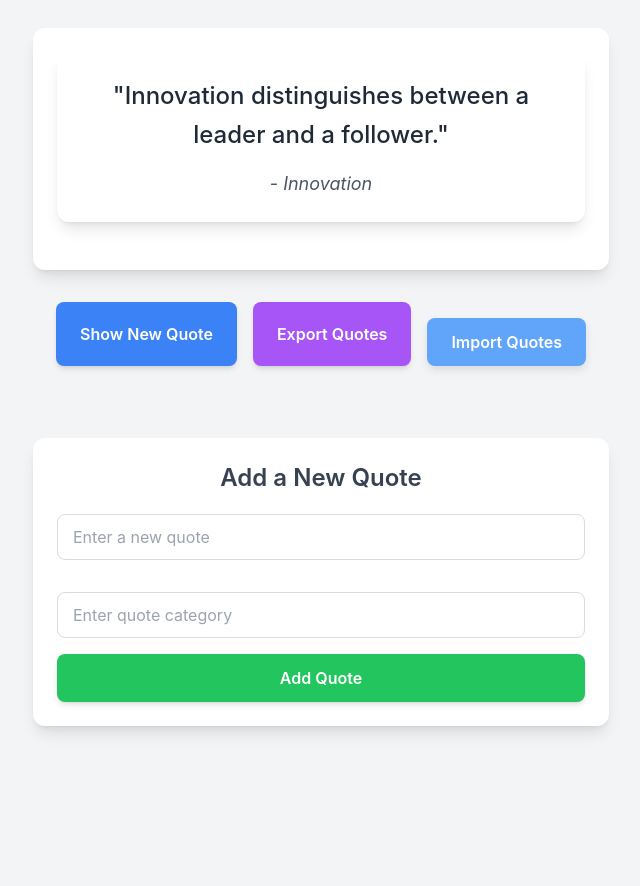
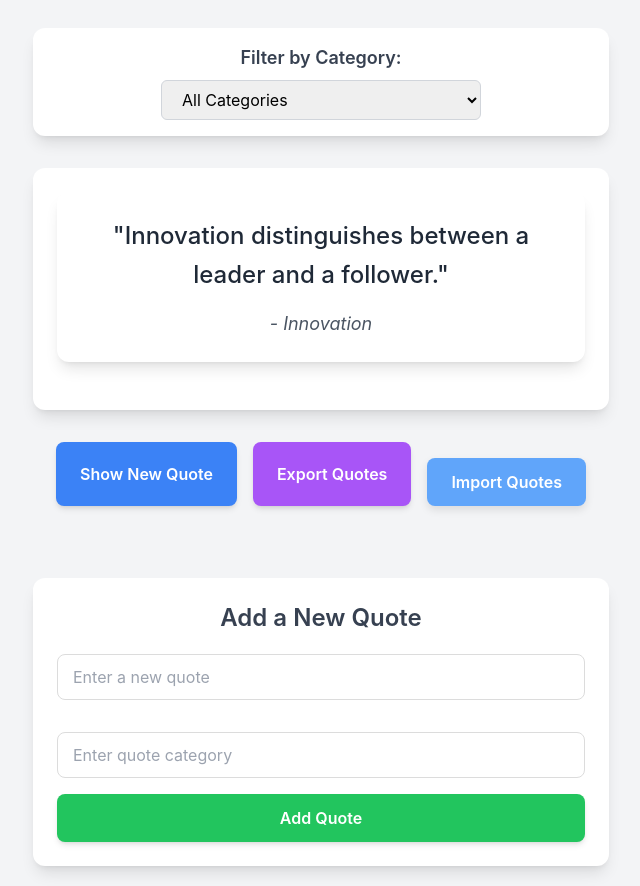
Before and after one commit to Icequeshe/alx_fe_javascript, a plain HTML site: page dom-manipulation/index.html in a window 1280 px wide. Shown: the part 64-950 px from the top of the page, without its empty margins (319-959 px from the left). Before the commit the page ends 810 px from the top, so only its background shows below. Drawn offline with nearby package versions, Linux system fonts and the light colour scheme.

Commit message:
Implement dynamic content filtering system with web storage and JSON handling

```diff
--- a/dom-manipulation/index.html
+++ b/dom-manipulation/index.html
@@ -56,7 +56,7 @@
             font-style: italic;
         }
         /* Styles for input fields and buttons */
-        input[type="text"] {
+        input[type="text"], select {
             border: 1px solid #dcdcdc;
             padding: 10px 15px;
             border-radius: 8px;
@@ -66,7 +66,7 @@
             width: 100%;
             box-sizing: border-box;
         }
-        input[type="text"]:focus {
+        input[type="text"]:focus, select:focus {
             outline: none;
             border-color: #3498db;
             box-shadow: 0 0 0 2px rgba(52, 152, 219, 0.2);
@@ -131,6 +131,15 @@
 <body class="flex flex-col items-center p-5 bg-gray-100 min-h-screen">
     <h1 class="text-4xl font-bold text-gray-800 mb-8">Dynamic Quote Generator</h1>
 
+    <!-- Category Filter Section -->
+    <div class="w-full max-w-xl p-4 bg-white rounded-xl shadow-lg mb-8 flex flex-col items-center">
+        <label for="categoryFilter" class="text-lg font-semibold text-gray-700 mb-2">Filter by Category:</label>
+        <select id="categoryFilter" onchange="filterQuotes()" class="w-full max-w-xs px-4 py-2 border border-gray-300 rounded-md focus:ring-blue-500 focus:border-blue-500 transition-all duration-200">
+            <option value="all">All Categories</option>
+            <!-- Categories will be dynamically populated here by JavaScript -->
+        </select>
+    </div>
+
     <!-- Quote Display Section -->
     <div id="quoteDisplay" class="flex flex-col items-center justify-center w-full max-w-xl p-6 bg-white rounded-xl shadow-lg mb-8 min-h-[120px]">
         <!-- Dynamic content will be inserted here by JavaScript -->
--- a/dom-manipulation/script.js
+++ b/dom-manipulation/script.js
@@ -17,6 +17,10 @@ const newQuoteButton = document.getElementById('newQuote');
 // Get input fields for adding new quotes.
 const newQuoteTextInput = document.getElementById('newQuoteText');
 const newQuoteCategoryInput = document.getElementById('newQuoteCategory');
+// Get the category filter dropdown.
+const categoryFilter = document.getElementById('categoryFilter');
+
+// --- Web Storage Functions ---
 
 /**
  * Loads quotes from local storage. If no quotes are found,
@@ -83,8 +87,36 @@ function loadLastViewedQuoteIndex() {
 }
 
 /**
+ * Saves the last selected category filter to local storage.
+ * @param {string} category - The category string to save.
+ */
+function saveLastSelectedCategory(category) {
+    try {
+        localStorage.setItem('lastSelectedCategory', category);
+    } catch (e) {
+        console.error("Error saving last selected category to local storage:", e);
+    }
+}
+
+/**
+ * Retrieves the last selected category filter from local storage.
+ * @returns {string|null} The last selected category, or null if not found.
+ */
+function loadLastSelectedCategory() {
+    try {
+        return localStorage.getItem('lastSelectedCategory');
+    } catch (e) {
+        console.error("Error loading last selected category from local storage:", e);
+        return null;
+    }
+}
+
+// --- DOM Manipulation and Logic Functions ---
+
+/**
  * Displays a random quote from the 'quotes' array in the 'quoteDisplay' element.
- * If the quotes array is empty, it displays a message indicating no quotes are available.
+ * It considers the currently selected category filter.
+ * If the filtered quotes array is empty, it displays a message indicating no quotes are available.
  * It also saves the index of the displayed quote to session storage.
  *
  * This function demonstrates:
@@ -98,10 +130,20 @@ function showRandomQuote() {
     // Clear any existing content in the quote display area to avoid multiple quotes piling up.
     quoteDisplay.innerHTML = '';
 
-    // Check if there are any quotes available.
-    if (quotes.length === 0) {
+    const selectedCategory = categoryFilter.value;
+    let quotesToDisplay = [];
+
+    // Filter quotes based on the selected category
+    if (selectedCategory === 'all') {
+        quotesToDisplay = quotes;
+    } else {
+        quotesToDisplay = quotes.filter(quote => quote.category === selectedCategory);
+    }
+
+    // Check if there are any quotes available after filtering.
+    if (quotesToDisplay.length === 0) {
         const noQuotesMessage = document.createElement('p');
-        noQuotesMessage.textContent = "No quotes available. Add some quotes or import from a file!";
+        noQuotesMessage.textContent = "No quotes available for this category. Try a different filter or add new quotes!";
         noQuotesMessage.classList.add('text-gray-500', 'italic', 'text-lg', 'text-center');
         quoteDisplay.appendChild(noQuotesMessage);
         saveLastViewedQuoteIndex(-1); // Indicate no quote viewed
@@ -109,19 +151,38 @@ function showRandomQuote() {
     }
 
     let randomIndex;
-    // Try to load the last viewed quote index from session storage
-    const lastIndex = loadLastViewedQuoteIndex();
-
-    // If there's a last viewed index and it's valid, display that quote
-    // Otherwise, pick a new random quote
-    if (lastIndex !== null && lastIndex >= 0 && lastIndex < quotes.length) {
-        randomIndex = lastIndex;
+    // Try to load the last viewed quote index from session storage for *all* quotes.
+    // Note: The session storage remembers the index in the full 'quotes' array.
+    // If we're filtering, this might not directly apply to the 'quotesToDisplay' array.
+    // For simplicity with filtering, we'll just pick a random one from the filtered set
+    // and only use the 'lastViewedQuoteIndex' if 'all' categories are selected.
+    if (selectedCategory === 'all') {
+        const lastIndex = loadLastViewedQuoteIndex();
+        if (lastIndex !== null && lastIndex >= 0 && lastIndex < quotes.length) {
+            randomIndex = lastIndex;
+        } else {
+            randomIndex = Math.floor(Math.random() * quotes.length);
+        }
     } else {
-        randomIndex = Math.floor(Math.random() * quotes.length);
+        randomIndex = Math.floor(Math.random() * quotesToDisplay.length);
     }
 
-    const selectedQuote = quotes[randomIndex];
-    saveLastViewedQuoteIndex(randomIndex); // Save the index of the currently displayed quote
+
+    const selectedQuote = quotesToDisplay[randomIndex];
+
+    // If 'all' categories are selected, save the index from the original 'quotes' array.
+    // Otherwise, we don't store the index, as it's within a temporary filtered array.
+    if (selectedCategory === 'all') {
+        const originalIndex = quotes.indexOf(selectedQuote); // Find the index in the original array
+        if (originalIndex !== -1) {
+            saveLastViewedQuoteIndex(originalIndex);
+        }
+    } else {
+        // Clear session storage for last viewed quote if filtering is active,
+        // as the index won't be consistent across filter changes.
+        sessionStorage.removeItem('lastViewedQuoteIndex');
+    }
+
 
     // Create a container div for the quote.
     const quoteContainer = document.createElement('div');
@@ -156,17 +217,52 @@ function showRandomQuote() {
 }
 
 /**
+ * Populates the category filter dropdown with unique categories from the quotes array.
+ * It also sets the selected option based on the last saved filter preference.
+ */
+function populateCategories() {
+    // Get unique categories from the quotes array
+    const categories = new Set(quotes.map(quote => quote.category));
+
+    // Clear existing options in the dropdown, but preserve the first "All Categories" option
+    while (categoryFilter.children.length > 1) {
+        categoryFilter.removeChild(categoryFilter.lastChild);
+    }
+
+    // Add each unique category as an option
+    categories.forEach(category => {
+        const option = document.createElement('option');
+        option.value = category;
+        option.textContent = category;
+        categoryFilter.appendChild(option);
+    });
+
+    // Restore the last selected category filter from local storage
+    const lastSelectedCategory = loadLastSelectedCategory();
+    if (lastSelectedCategory && categories.has(lastSelectedCategory) || lastSelectedCategory === 'all') {
+        categoryFilter.value = lastSelectedCategory;
+    } else {
+        // Default to 'all' if the last selected category is no longer available or not set
+        categoryFilter.value = 'all';
+    }
+}
+
+/**
+ * Filters the displayed quotes based on the selected category in the dropdown.
+ * This function is called when the 'onchange' event of the category filter fires.
+ * It saves the selected filter to local storage and then updates the displayed quote.
+ */
+function filterQuotes() {
+    const selectedCategory = categoryFilter.value;
+    saveLastSelectedCategory(selectedCategory); // Persist the selected filter
+    showRandomQuote(); // Display a new random quote based on the applied filter
+}
+
+/**
  * Handles the logic for adding a new quote to the 'quotes' array based on user input.
  * It validates the input fields, adds the new quote, clears the input fields,
- * and updates the displayed quote. It also saves the updated quotes to local storage.
- *
- * This function demonstrates:
- * - Accessing input values (`inputElement.value`).
- * - Basic input validation.
- * - Modifying an array (`array.push`).
- * - Clearing input fields.
- * - Re-rendering dynamic content by calling `showRandomQuote()`.
- * - Persisting data by calling `saveQuotes()`.
+ * and updates the displayed quote. It also saves the updated quotes to local storage
+ * and repopulates the categories dropdown in case a new category was introduced.
  */
 function createAddQuoteForm() {
     // Get the trimmed values from the input fields.
@@ -187,6 +283,8 @@ function createAddQuoteForm() {
 
     // Save the updated quotes array to local storage.
     saveQuotes();
+    // Re-populate categories in case a new category was added
+    populateCategories();
 
     // Clear the input fields after adding the quote for a better user experience.
     newQuoteTextInput.value = '';
@@ -198,6 +296,8 @@ function createAddQuoteForm() {
     // Immediately show a random quote, which might be the newly added one.
     showRandomQuote();
 }
+
+// --- JSON Import/Export Functions ---
 
 /**
  * Exports the current 'quotes' array to a JSON file and triggers a download.
@@ -243,14 +343,23 @@ function importFromJsonFile(event) {
 
             // Basic validation to ensure imported data is an array of objects
             if (Array.isArray(importedQuotes) && importedQuotes.every(q => typeof q === 'object' && q !== null && 'text' in q && 'category' in q)) {
-                // Use Set to avoid duplicate quotes if merging is preferred, or just push
-                // For simplicity, we'll just push. If de-duplication is needed, a Set could be used.
-                quotes.push(...importedQuotes);
+                // Add new quotes, avoiding exact duplicates if they already exist
+                importedQuotes.forEach(newQuote => {
+                    // Check if a quote with the same text and category already exists
+                    const exists = quotes.some(existingQuote =>
+                        existingQuote.text === newQuote.text && existingQuote.category === newQuote.category
+                    );
+                    if (!exists) {
+                        quotes.push(newQuote);
+                    }
+                });
+
                 saveQuotes(); // Save updated quotes to local storage
+                populateCategories(); // Update categories dropdown with potentially new categories
                 alert('Quotes imported successfully!');
                 showRandomQuote(); // Update the display with potentially new quotes
             } else {
-                alert('Invalid JSON file format. Please upload a file with an array of quote objects.');
+                alert('Invalid JSON file format. Please upload a file with an array of quote objects, each having "text" and "category" properties.');
             }
         } catch (error) {
             console.error("Error parsing JSON or importing quotes:", error);
@@ -264,6 +373,7 @@ function importFromJsonFile(event) {
     fileReader.readAsText(file);
 }
 
+// --- Event Listeners and Initialization ---
 
 // Add an event listener to the "Show New Quote" button.
 // When clicked, the showRandomQuote function will be executed.
@@ -272,5 +382,6 @@ newQuoteButton.addEventListener('click', showRandomQuote);
 // Initial setup when the page loads:
 window.onload = function() {
     loadQuotes(); // Load quotes from local storage
-    showRandomQuote(); // Display an initial quote (potentially the last viewed or a random one)
+    populateCategories(); // Populate the category filter dropdown
+    filterQuotes(); // Apply the last saved filter and display a quote
 };
```
